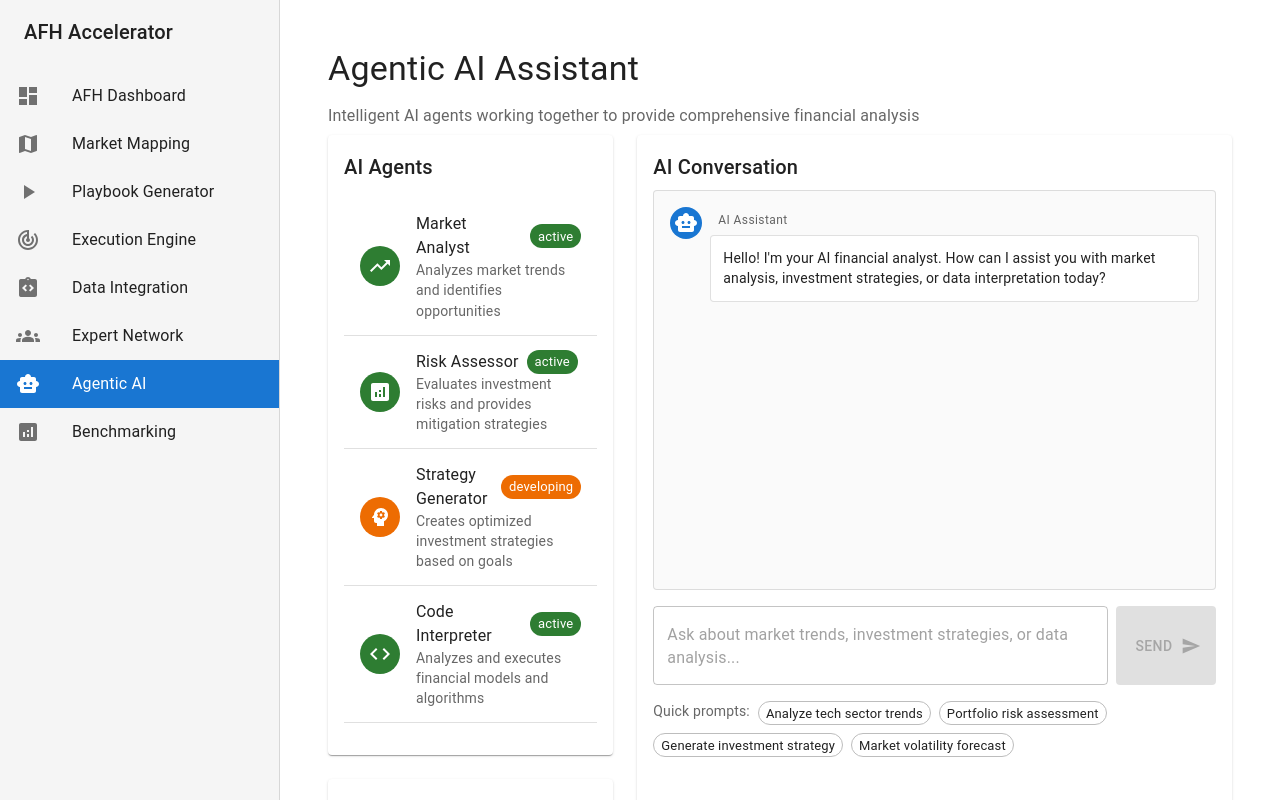
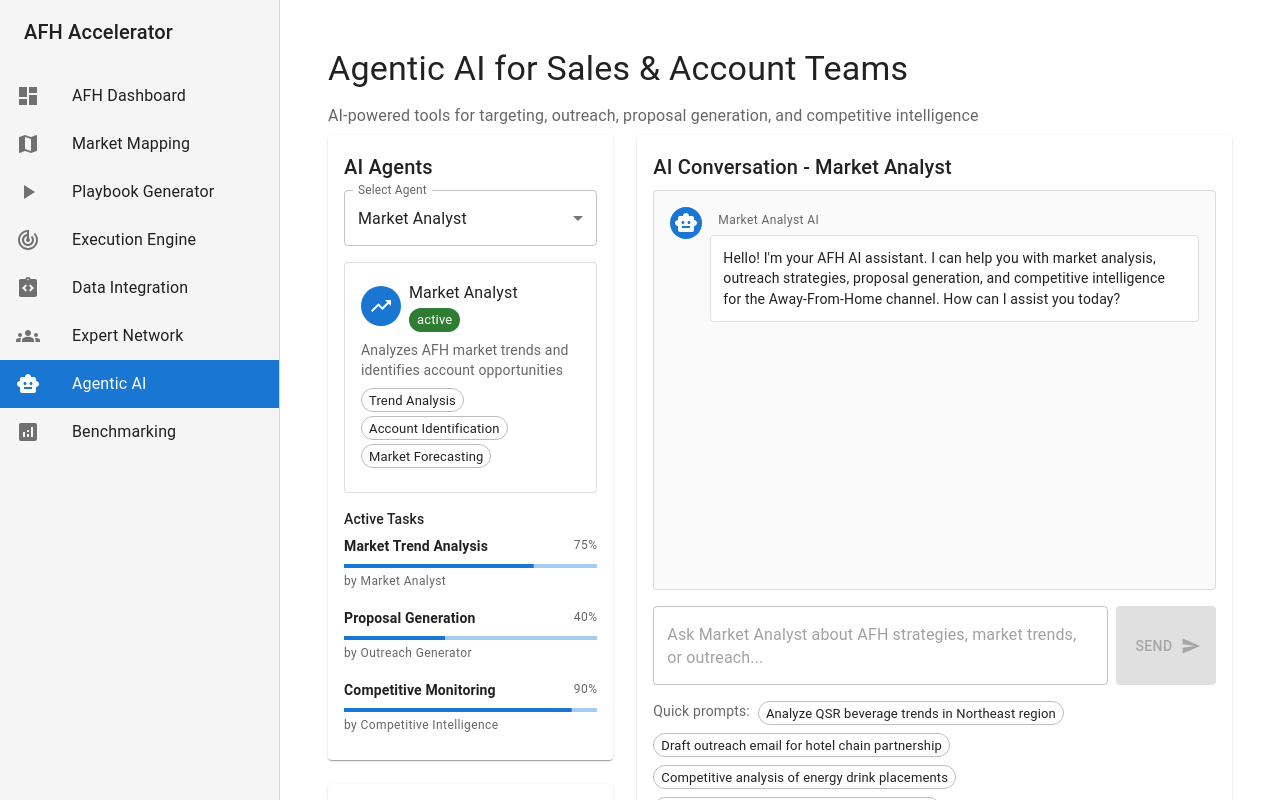
Before and after one commit to boazzati/AFH_Platform, a React (Vite) app in the folder frontend/: page /agentic-ai in a window 1280 px wide. Shown: the top 800 px of the page. Built offline with nearby package versions, Linux system fonts and the light colour scheme.

Commit message:
Update AgenticAI.jsx

```diff
--- a/frontend/src/pages/AgenticAI.jsx
+++ b/frontend/src/pages/AgenticAI.jsx
@@ -15,8 +15,11 @@ import {
   ListItemIcon,
   ListItemText,
   Divider,
-  IconButton,
-  Paper
+  Paper,
+  Select,
+  MenuItem,
+  FormControl,
+  InputLabel
 } from '@mui/material';
 import {
   SmartToy,
@@ -25,50 +28,62 @@ import {
   Psychology,
   Analytics,
   TrendingUp,
-  Code,
+  Description,
+  Campaign,
   Refresh
 } from '@mui/icons-material';
 
 const AgenticAI = () => {
   const [prompt, setPrompt] = useState('');
+  const [selectedAgent, setSelectedAgent] = useState('market-analyst');
   const [conversation, setConversation] = useState([
-    { role: 'ai', content: 'Hello! I\'m your AI financial analyst. How can I assist you with market analysis, investment strategies, or data interpretation today?' }
+    {
+      role: 'ai',
+      content: 'Hello! I\'m your AFH AI assistant. I can help you with market analysis, outreach strategies, proposal generation, and competitive intelligence for the Away-From-Home channel. How can I assist you today?'
+    }
   ]);
   const [isProcessing, setIsProcessing] = useState(false);
 
   const aiAgents = [
     {
-      id: 1,
+      id: 'market-analyst',
       name: 'Market Analyst',
-      description: 'Analyzes market trends and identifies opportunities',
+      description: 'Analyzes AFH market trends and identifies account opportunities',
       status: 'active',
-      capabilities: ['Trend Analysis', 'Pattern Recognition', 'Market Forecasting'],
+      capabilities: ['Trend Analysis', 'Account Identification', 'Market Forecasting'],
       avatar: <TrendingUp />
     },
     {
-      id: 2,
-      name: 'Risk Assessor',
-      description: 'Evaluates investment risks and provides mitigation strategies',
+      id: 'outreach-generator',
+      name: 'Outreach Generator',
+      description: 'Creates personalized outreach and proposal content',
       status: 'active',
-      capabilities: ['Risk Scoring', 'Portfolio Analysis', 'Stress Testing'],
+      capabilities: ['Proposal Drafting', 'Email Templates', 'Pitch Decks'],
+      avatar: <Campaign />
+    },
+    {
+      id: 'competitive-intel',
+      name: 'Competitive Intelligence',
+      description: 'Monitors competitor activities and market positioning',
+      status: 'active',
+      capabilities: ['Competitor Tracking', 'Price Analysis', 'Win/Loss Analysis'],
       avatar: <Analytics />
     },
     {
-      id: 3,
-      name: 'Strategy Generator',
-      description: 'Creates optimized investment strategies based on goals',
+      id: 'strategy-advisor',
+      name: 'Strategy Advisor',
+      description: 'Recommends AFH channel strategies and playbooks',
       status: 'developing',
-      capabilities: ['Strategy Formulation', 'Backtesting', 'Optimization'],
+      capabilities: ['Strategy Formulation', 'Playbook Recommendations', 'Performance Optimization'],
       avatar: <Psychology />
-    },
-    {
-      id: 4,
-      name: 'Code Interpreter',
-      description: 'Analyzes and executes financial models and algorithms',
-      status: 'active',
-      capabilities: ['Python Execution', 'Data Analysis', 'Model Validation'],
-      avatar: <Code />
     }
+  ];
+
+  const quickPrompts = [
+    'Analyze QSR beverage trends in Northeast region',
+    'Draft outreach email for hotel chain partnership',
+    'Competitive analysis of energy drink placements',
+    'Generate proposal for campus dining contract'
   ];
 
   const handleSendMessage = async () => {
@@ -79,15 +94,31 @@ const AgenticAI = () => {
     setPrompt('');
     setIsProcessing(true);
 
-    // Simulate AI response
+    // Simulate AI response based on selected agent
     setTimeout(() => {
-      const aiResponse = {
-        role: 'ai',
-        content: `I've analyzed your query about "${prompt}". Based on current market data and historical trends, I recommend considering diversified exposure to emerging technologies while maintaining defensive positions in stable sectors. The current volatility suggests a balanced approach with 60% growth assets and 40% defensive holdings.`
-      };
+      let aiResponse = { role: 'ai', content: '' };
+
+      switch(selectedAgent) {
+        case 'market-analyst':
+          aiResponse.content = `Based on current AFH market data, I'm seeing strong growth opportunities in the QSR channel for premium beverage placements. The Northeast region shows 15% YOY growth in beverage sales, with particular strength in cold brew and functional beverages. I recommend focusing on accounts with recent menu refreshes.`;
+          break;
+        case 'outreach-generator':
+          aiResponse.content = `I've drafted a personalized outreach email for hotel chain partnerships. The template emphasizes your premium portfolio and includes data-driven insights about mini-bar performance. Would you like me to customize it further for specific chains like Hilton or Marriott?`;
+          break;
+        case 'competitive-intel':
+          aiResponse.content = `Competitor analysis shows Coca-Cola gaining 3% market share in workplace channels through new wellness initiatives. PepsiCo maintains strong QSR presence but shows vulnerability in the education segment. Key opportunity: leverage your healthier beverage portfolio in workplace and education channels.`;
+          break;
+        default:
+          aiResponse.content = `I've analyzed your query about "${prompt}". Based on AFH channel data and current market conditions, I recommend a focused approach combining data-driven insights with personalized outreach strategies.`;
+      }
+
       setConversation(prev => [...prev, aiResponse]);
       setIsProcessing(false);
     }, 2000);
+  };
+
+  const handleQuickPrompt = (quickPrompt) => {
+    setPrompt(quickPrompt);
   };
 
   const handleKeyPress = (e) => {
@@ -97,13 +128,15 @@ const AgenticAI = () => {
     }
   };
 
+  const currentAgent = aiAgents.find(agent => agent.id === selectedAgent);
+
   return (
     <Box sx={{ p: 3 }}>
       <Typography variant="h4" gutterBottom>
-        Agentic AI Assistant
+        Agentic AI for Sales & Account Teams
       </Typography>
       <Typography variant="subtitle1" color="text.secondary" gutterBottom>
-        Intelligent AI agents working together to provide comprehensive financial analysis
+        AI-powered tools for targeting, outreach, proposal generation, and competitive intelligence
       </Typography>
 
       <Grid container spacing={3}>
@@ -113,43 +146,57 @@ const AgenticAI = () => {
               <Typography variant="h6" gutterBottom>
                 AI Agents
               </Typography>
-              <List>
+              <FormControl fullWidth sx={{ mb: 2 }}>
+                <InputLabel>Select Agent</InputLabel>
+                <Select
+                  value={selectedAgent}
+                  label="Select Agent"
+                  onChange={(e) => setSelectedAgent(e.target.value)}
+                >
                   {aiAgents.map((agent) => (
-                  <ListItem key={agent.id} divider>
-                    <ListItemIcon>
-                      <Avatar sx={{ bgcolor: agent.status === 'active' ? 'success.main' : 'warning.main' }}>
-                        {agent.avatar}
+                    <MenuItem key={agent.id} value={agent.id}>
+                      {agent.name}
+                    </MenuItem>
+                  ))}
+                </Select>
+              </FormControl>
+
+              {currentAgent && (
+                <Card variant="outlined" sx={{ mb: 2 }}>
+                  <CardContent>
+                    <Box sx={{ display: 'flex', alignItems: 'center', gap: 1, mb: 1 }}>
+                      <Avatar sx={{ bgcolor: 'primary.main', width: 40, height: 40 }}>
+                        {currentAgent.avatar}
                       </Avatar>
-                    </ListItemIcon>
-                    <ListItemText
-                      primary={
-                        <Box sx={{ display: 'flex', alignItems: 'center', gap: 1 }}>
-                          {agent.name}
+                      <Box>
+                        <Typography variant="subtitle1">{currentAgent.name}</Typography>
                         <Chip
-                            label={agent.status}
+                          label={currentAgent.status}
                           size="small"
-                            color={agent.status === 'active' ? 'success' : 'warning'}
+                          color={currentAgent.status === 'active' ? 'success' : 'warning'}
                         />
                       </Box>
-                      }
-                      secondary={agent.description}
-                    />
-                  </ListItem>
+                    </Box>
+                    <Typography variant="body2" color="text.secondary" sx={{ mb: 1 }}>
+                      {currentAgent.description}
+                    </Typography>
+                    <Box sx={{ display: 'flex', gap: 0.5, flexWrap: 'wrap' }}>
+                      {currentAgent.capabilities.map((capability, index) => (
+                        <Chip key={index} label={capability} size="small" variant="outlined" />
                       ))}
-              </List>
+                    </Box>
                   </CardContent>
                 </Card>
+              )}
 
-          <Card sx={{ mt: 3 }}>
-            <CardContent>
-              <Typography variant="h6" gutterBottom>
-                Active Analysis
+              <Typography variant="subtitle2" gutterBottom>
+                Active Tasks
               </Typography>
               <Box sx={{ display: 'flex', flexDirection: 'column', gap: 2 }}>
                 {[
                   { task: 'Market Trend Analysis', progress: 75, agent: 'Market Analyst' },
-                  { task: 'Portfolio Risk Assessment', progress: 40, agent: 'Risk Assessor' },
-                  { task: 'Investment Strategy Optimization', progress: 90, agent: 'Strategy Generator' }
+                  { task: 'Proposal Generation', progress: 40, agent: 'Outreach Generator' },
+                  { task: 'Competitive Monitoring', progress: 90, agent: 'Competitive Intelligence' }
                 ].map((analysis, index) => (
                   <Box key={index}>
                     <Box sx={{ display: 'flex', justifyContent: 'space-between', mb: 1 }}>
@@ -169,13 +216,35 @@ const AgenticAI = () => {
               </Box>
             </CardContent>
           </Card>
+
+          <Card sx={{ mt: 3 }}>
+            <CardContent>
+              <Typography variant="h6" gutterBottom>
+                Quick Actions
+              </Typography>
+              <Box sx={{ display: 'flex', flexDirection: 'column', gap: 1 }}>
+                <Button variant="outlined" startIcon={<Description />}>
+                  Generate Proposal
+                </Button>
+                <Button variant="outlined" startIcon={<Campaign />}>
+                  Draft Outreach Email
+                </Button>
+                <Button variant="outlined" startIcon={<Analytics />}>
+                  Competitive Analysis
+                </Button>
+                <Button variant="outlined" startIcon={<TrendingUp />}>
+                  Market Report
+                </Button>
+              </Box>
+            </CardContent>
+          </Card>
         </Grid>
 
         <Grid item xs={12} md={8}>
           <Card sx={{ height: '100%', display: 'flex', flexDirection: 'column' }}>
             <CardContent sx={{ flexGrow: 1, display: 'flex', flexDirection: 'column' }}>
               <Typography variant="h6" gutterBottom>
-                AI Conversation
+                AI Conversation - {currentAgent?.name}
               </Typography>
 
               <Paper
@@ -201,7 +270,7 @@ const AgenticAI = () => {
                       </Avatar>
                       <Box sx={{ flexGrow: 1 }}>
                         <Typography variant="caption" color="text.secondary" sx={{ ml: 1 }}>
-                          {message.role === 'ai' ? 'AI Assistant' : 'You'}
+                          {message.role === 'ai' ? `${currentAgent?.name} AI` : 'You'}
                         </Typography>
                         <Paper
                           variant="outlined"
@@ -239,7 +308,7 @@ const AgenticAI = () => {
                   fullWidth
                   multiline
                   maxRows={3}
-                  placeholder="Ask about market trends, investment strategies, or data analysis..."
+                  placeholder={`Ask ${currentAgent?.name} about AFH strategies, market trends, or outreach...`}
                   value={prompt}
                   onChange={(e) => setPrompt(e.target.value)}
                   onKeyPress={handleKeyPress}
@@ -260,17 +329,12 @@ const AgenticAI = () => {
                 <Typography variant="body2" color="text.secondary">
                   Quick prompts:
                 </Typography>
-                {[
-                  'Analyze tech sector trends',
-                  'Portfolio risk assessment',
-                  'Generate investment strategy',
-                  'Market volatility forecast'
-                ].map((quickPrompt, index) => (
+                {quickPrompts.map((quickPrompt, index) => (
                   <Chip
                     key={index}
                     label={quickPrompt}
                     size="small"
-                    onClick={() => setPrompt(quickPrompt)}
+                    onClick={() => handleQuickPrompt(quickPrompt)}
                     variant="outlined"
                   />
                 ))}
```
Lines whose indentation alone changed are shown as unchanged.
